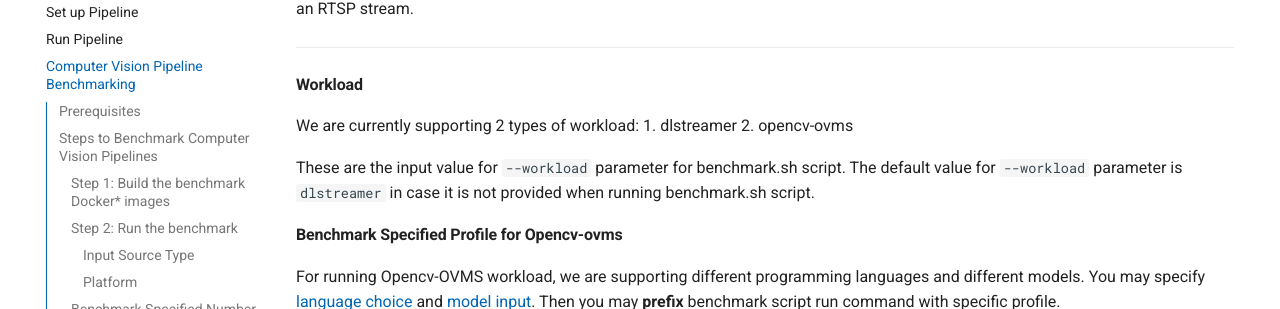
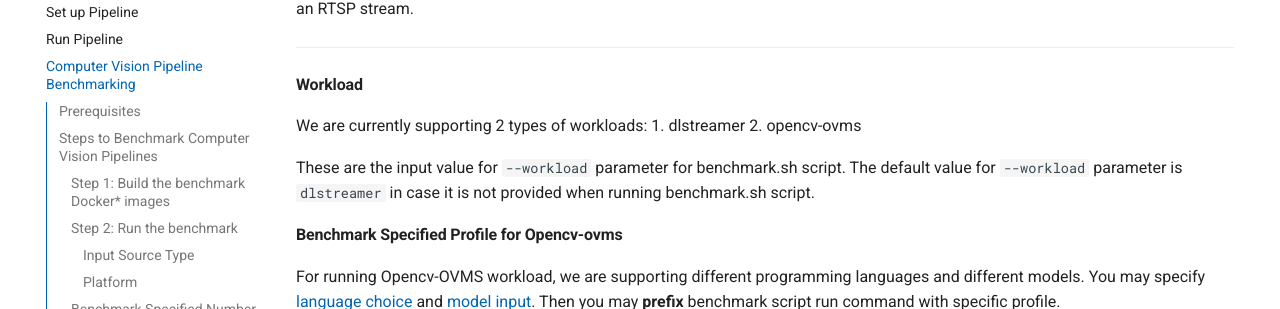
Before and after one commit to intel-retail/automated-self-checkout, an MkDocs documentation site: the page built from docs_src/pipelinebenchmarking.md, in a window 1280 px wide and 900 px high, scrolled down 3270 px. Shown: the part 144-453 px from the top of the window. Built offline with MkDocs 1.6.1 and Material for MkDocs 9.7.7, drawn with Linux system fonts in a browser that asks for light colours; comment, search, counter and statistics services are not loaded.

Commit message:
fix comments
Signed-off-by: Valina Li <valina.li@intel.com>

```diff
--- a/docs_src/pipelinebenchmarking.md
+++ b/docs_src/pipelinebenchmarking.md
@@ -132,7 +132,7 @@
 ---
 
 #### Workload
-We are currently supporting 2 types of workload:
+We are currently supporting 2 types of workloads:
     1. dlstreamer
     2. opencv-ovms
 
```
Also changed, not shown: docs_src/OVMS/pipelinerun.md (+1 -1 lines), docs_src/run_camera_simulator.md (+6 -6 lines).
